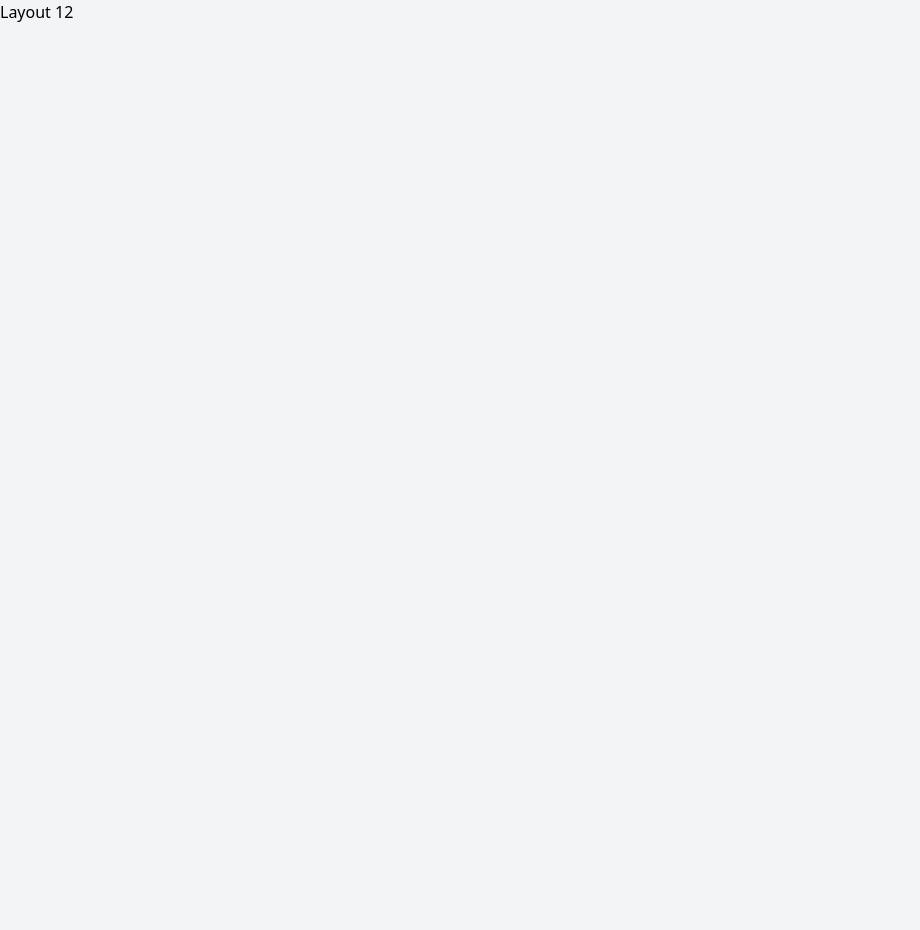
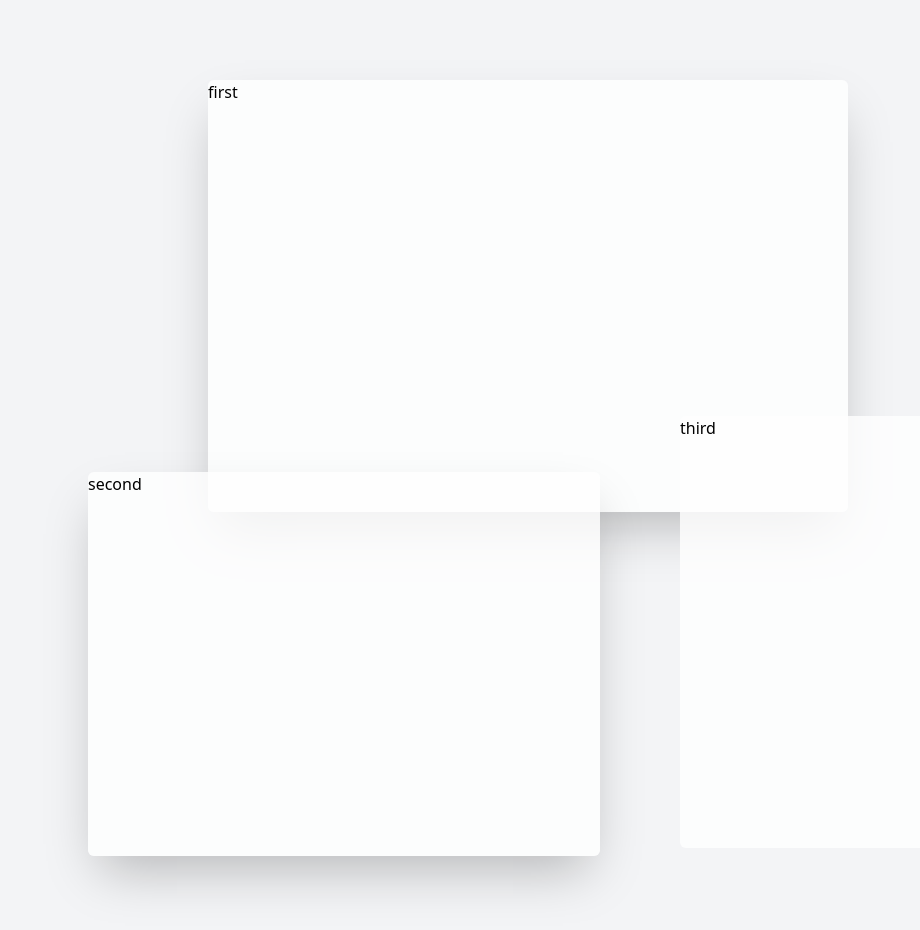
Before and after one commit to nasir-001/100-components, a Vue app: page /layout12 in a window 1280 px wide. Shown: the top 930 px of the page, without its empty margins (0-920 px from the left). Before the commit the page ends 800 px from the top, so only its background shows below. Built offline with nearby package versions, Linux system fonts and the light colour scheme; the HTML template or start-up script is replaced by a standard one.

Commit message:
finish positioning component 12 cards

```diff
--- a/src/views/Layout12.vue
+++ b/src/views/Layout12.vue
@@ -1,6 +1,16 @@
 <template>
-  <div>
-    Layout 12
+  <div class="mt-20">
+    <div class="bg-white shadow-2xl rounded-md bg-opacity-80 w-3/6 ml-52 h-108">
+      first
+    </div>
+    <div class="flex justify-center mb-20">
+      <div class="bg-white rounded-md h-96 -mt-10 -ml-32 bg-opacity-80 shadow-2xl w-3/7">
+        second
+      </div>
+      <div class="bg-white rounded-md w-96 -mt-24 bg-opacity-80 ml-20 h-108">
+        third
+      </div>
+    </div>
   </div>
 </template>
 
```
